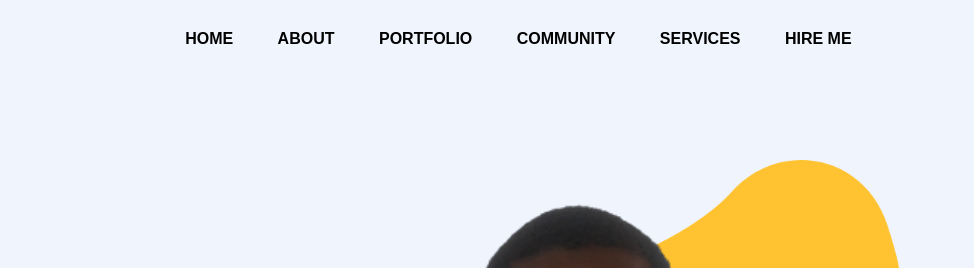
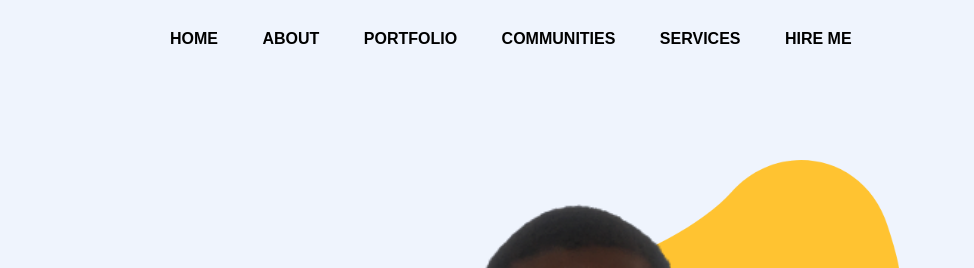
Before and after one commit to WassCodeur/wasscodeur.github.io, a plain HTML site: page index.html in a window 1280 px wide. Shown: the top 268 px of the page, 306-1280 px from the left. Drawn offline with Linux system fonts and the light colour scheme.

Commit message:
Update index.html

```diff
--- a/index.html
+++ b/index.html
@@ -27,7 +27,7 @@
                 <li><a href="./index.html">HOME</a></li>
                 <li><a href="views/about.html">ABOUT</a></li>
                 <li><a href="views/Portfolio.html">PORTFOLIO</a></li>
-                <li><a href="views/Portfolio.html">COMMUNITY</a></li>
+                <li><a href="views/Portfolio.html">COMMUNITIES</a></li>
                 <li><a href="views/services.html">SERVICES</a></li>
                 <li><a href="mailto:wachioubouraima56@gmail.com">HIRE ME</a></li>
             </ul>
@@ -38,7 +38,7 @@
                 <li><a href="./index.html">HOME</a></li>
                 <li><a href="views/about.html">ABOUT</a></li>
                 <li><a href="views/Portfolio.html">PORTFOLIO</a></li>
-                <li><a href="views/Portfolio.html">COMMUNITY</a></li>
+                <li><a href="views/Portfolio.html">COMMUNITIES</a></li>
                 <li><a href="views/services.html">SERVICES</a></li>
                 <li><a href="mailto:wachioubouraima56@gmail.com">HIRE ME</a></li>
             </ul>
```
